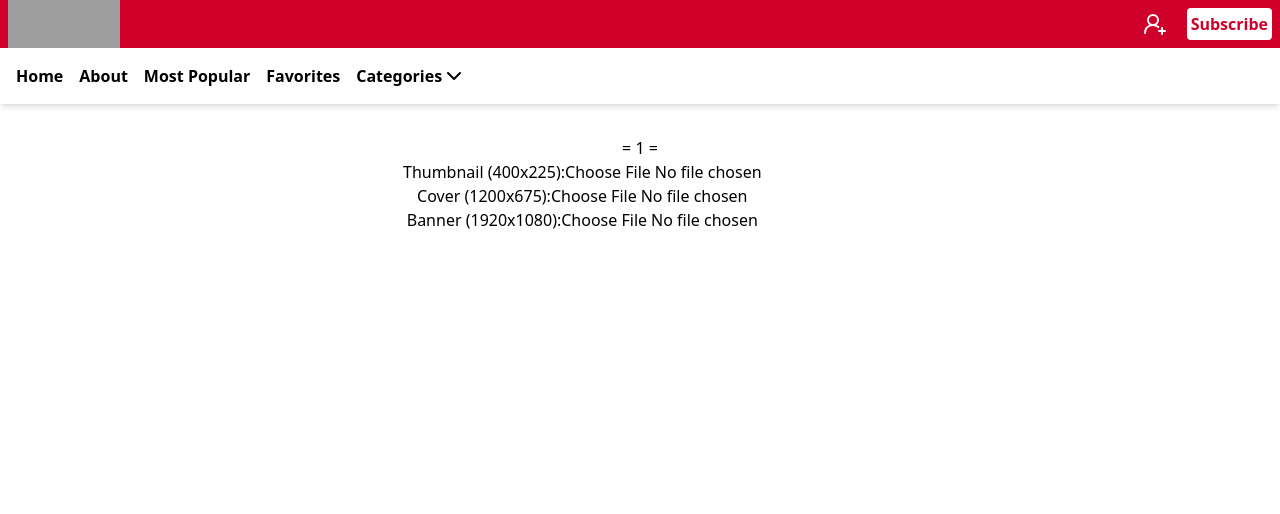
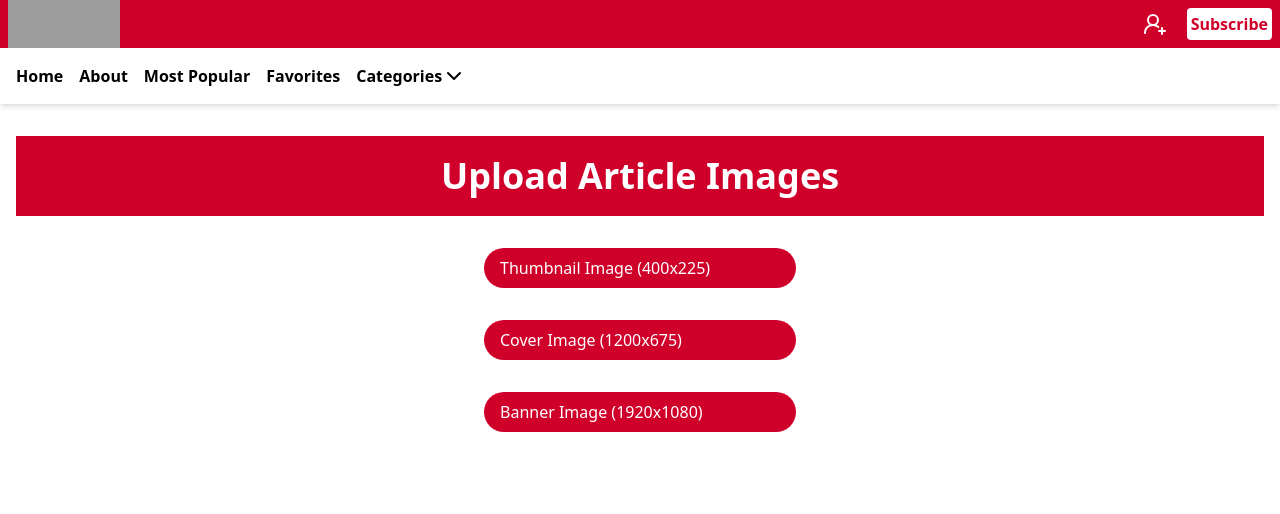
Before and after one commit to Rubenbot07/My-sports-journal, a React (Vite) app: page /upload-images/1 in a window 1280 px wide. Shown: the top 514 px of the page. Built offline with nearby package versions, Linux system fonts and the light colour scheme; no server answers; the database is empty; grey boxes are pictures that could not be loaded.

Commit message:
Enhance image upload functionality with improved validation and UI; refactor upload logic to include article ID and dimensions

```diff
--- a/src/components/UploadArticleImagesFrom.jsx
+++ b/src/components/UploadArticleImagesFrom.jsx
@@ -2,10 +2,27 @@ import { useState } from "react"
 import { renameFile } from "@/utils/renameFile";
 import { getRequiredSizes } from "@/utils/requiredSizes";
 import { useArticleImages } from "@/hooks/useArticleImages";
+import { ArticleHeroBanner } from "@/components/ArticleHeroBanner";
+import { CircleCheck, CircleX } from "lucide-react";
 export const UploadArticleImagesFrom = ({articleId, articleSlug, category}) => {
     const [errors, setErrors] = useState({});
     const [files, setFiles] = useState({});
-    const { loading, error, success, uploadStoreImages } = useArticleImages();
+    const { loading, uploadStoreImages } = useArticleImages();
+    const inputs = [
+      {
+        name: "thumbnail",
+        title: "Thumbnail Image (400x225)"
+      },
+      {
+        name: "cover",
+        title: "Cover Image (1200x675)"
+      },
+      {
+        name: "banner",
+        title: "Banner Image (1920x1080)"
+      }
+
+    ]
     const handleFileChange = (e, inputName) => {
         const file = e.target.files[0];
         let renamedFile = null;
@@ -15,55 +32,54 @@ export const UploadArticleImagesFrom = ({articleId, articleSlug, category}) => {
         img.src = URL.createObjectURL(file);
 
         img.onload = () => {
+
+          const isValid = getRequiredSizes(inputName, setErrors, e, img);
+          if (!isValid) return;
+
           renamedFile = renameFile(file, inputName);
           setFiles((prev) => ({ ...prev, [inputName]: renamedFile }));
 
-        getRequiredSizes(inputName, setErrors, e, img);
-
-
           URL.revokeObjectURL(img.src);
-            console.log(errors)
-            console.log(renamedFile)
-            uploadStoreImages(articleSlug, renamedFile, category);
+          console.log(img.width, img.height, inputName);
+          uploadStoreImages(articleSlug, renamedFile, category, articleId, img.width, img.height, inputName);
         };
-        console.log(success)
       };
 
     return (
 
-    <div>
-        <h1>{articleSlug} = {articleId} = {category}</h1>
-      <div>
-        <label htmlFor="thumbnail">Thumbnail (400x225):</label>
+    <section>
+        <ArticleHeroBanner title={'Upload Article Images'} />
+        <form className="flex flex-col gap-8 py-8">
+          {
+            inputs.map((input) => (
+              <div key={input.name} className="flex flex-col gap-3">
+                <div className="flex justify-center w-1/2 mx-auto gap-2 items-center">
                   <input
+                    className="hidden"
                     type="file"
-          id="thumbnail"
+                    id={input.name}
                     accept="image/webp"
-          onChange={(e) => handleFileChange(e, "thumbnail")}
+                    disabled={loading}
+                    onChange={(e) => handleFileChange(e, input.name)}
                   />
-        {errors.thumbnail && <p style={{ color: "red" }}>{errors.thumbnail}</p>}
+                  <label className="bg-primary text-white px-4 py-2 w-1/2 min-w-72 rounded-full flex justify-between" htmlFor={input.name}>
+                    {input.title}
+                    {files[input.name] && (
+                      <CircleCheck className="text-white" size={25} />
+                    )}
+                  </label>
                 </div>
-
-      <div>
-        <label htmlFor="cover" >Cover (1200x675):</label>
-        <input
-          type="file"
-          id="cover"
-          accept="image/webp"
-          onChange={(e) => handleFileChange(e, "cover")}
-        />
-        {errors.cover && <p style={{ color: "red" }}>{errors.cover}</p>}
+                {errors[input.name] &&
+                <div className="text-primary text-sm flex items-center justify-center gap-2">
+                    <CircleX size={25} />
+                    <p>
+                      {errors[input.name]}
+                    </p>
+                </div>}
               </div>
-
-      <div>
-        <label>Banner (1920x1080):</label>
-        <input
-          type="file"
-          accept="image/webp"
-          onChange={(e) => handleFileChange(e, "banner")}
-        />
-        {errors.banner && <p style={{ color: "red" }}>{errors.banner}</p>}
-      </div>
-    </div>
+            ))
+          }
+        </form>
+    </section>
     )
 }
--- a/src/hooks/useArticleImages.js
+++ b/src/hooks/useArticleImages.js
@@ -1,17 +1,17 @@
-import { uploadArticleImage } from "@/services/articlesService"
+import { uploadArticleImage, createMediaArticle } from "@/services/articlesService"
+import { getImgPublicUrl } from "@/services/photoService"
 import { useState } from "react";
 import imageCompression from "browser-image-compression";
 export const useArticleImages = () => {
 
     const [loading, setLoading] = useState(false);
-    const [error, setError] = useState(null);
     const [success, setSuccess] = useState(null);
+    let url = null;
 
-    const uploadStoreImages = async (slug, file, category) => {
+    const uploadStoreImages = async (slug, file, category, articleId, width, height, role) => {
 
         try {
             setLoading(true);
-            setError(null);
             setSuccess(null);
 
             // Validar tipo
@@ -30,17 +30,35 @@ export const useArticleImages = () => {
             // convert and compress
             const compressedFile = await imageCompression(file, options);
 
-            const { data } = await uploadArticleImage(slug, compressedFile, category);
+            const data = await uploadArticleImage(slug, compressedFile, category);
             console.log(data);
-            setSuccess(data);
+            if (data) {
+                const { data: publicData } = await getImgPublicUrl("article images", data.path);
+                url = publicData.publicUrl;
+            }
+
+
+            const { createdData, error } = await createMediaArticle({
+                article_id: articleId,
+                url: url,
+                type: "image",
+                role: role,
+                width: width,
+                height: height
+            });
+
+            if (error) throw error;
+            if(!createdData) return;
         } catch (err) {
             console.error(err);
+        }
+        finally {
+            setLoading(false);
         }
     }
 
     return {
         loading,
-        error,
         success,
         uploadStoreImages
     }
--- a/src/hooks/useUploadPhoto.js
+++ b/src/hooks/useUploadPhoto.js
@@ -1,7 +1,6 @@
 import { useState } from "react";
 import imageCompression from "browser-image-compression";
-import { getImgPublicUrl } from "@/services/photoService";
-import { uploadPhoto, removePhoto } from "@/services/photoService";
+import { uploadPhoto, removePhoto, getImgPublicUrl } from "@/services/photoService";
 import { updateProfileImage, updateImageInternalPath } from "@/services/profileService";
 import { useUserStore } from "@/stores/userStore";
 
@@ -48,6 +47,8 @@ export function useUploadImage(bucketName = "profile-images") {
       );
       setUrl(data);
 
+
+
       if(data.publicUrl) {
         const { data: updateData, error: updateError } = await updateProfileImage({user_id: userId, image: data.publicUrl});
         if (updateError) throw updateError;
--- a/src/pages/Home/index.jsx
+++ b/src/pages/Home/index.jsx
@@ -8,6 +8,7 @@ export const Home = () => {
     const { articles } = useArticleStore();
     const { loading } = useArticlesList(12)
     const mainArticle = articles[0];
+    console.log(articles);
     if (loading) {
         return <div>Loading...</div>;
     }
--- a/src/services/articlesService.js
+++ b/src/services/articlesService.js
@@ -82,7 +82,7 @@ export const uploadArticleImage = async (slug, file, category) => {
     .upload(`${category}/${slug}/${file.name}`, file, {
       cacheControl: "3600",
       upsert: false, // si quieres sobreescribir ponlo en true
-    });
+    })
 
   if (error) {
     console.error("Error uploading image:", error.message);
@@ -91,3 +91,12 @@ export const uploadArticleImage = async (slug, file, category) => {
 
   return data;
 }
+
+export const createMediaArticle = async (data) => {
+  const { data: createdData, error } = await supabase
+  .from("media")
+  .insert(data)
+  .select()
+
+  return { data: createdData, error }
+}
--- a/src/utils/requiredSizes.js
+++ b/src/utils/requiredSizes.js
@@ -10,11 +10,12 @@ export const getRequiredSizes = (inputName, setter, e, img) => {
       if (img.width !== required.width || img.height !== required.height) {
         setter((prev) => ({
           ...prev,
-          [inputName]: `❌ Invalid dimensions: ${img.width}x${img.height}. Required: ${required.width}x${required.height}`,
+          [inputName]: `Invalid dimensions, Required: ${required.width}x${required.height}`,
         }));
         e.target.value = ""; // reset input
-        return;
+        return false;
     } else {
         setter((prev) => ({ ...prev, [inputName]: null }));
-      }
+        return true;
+    }
 }
```
Lines whose indentation alone changed are shown as unchanged.
